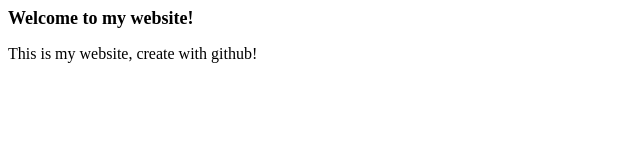
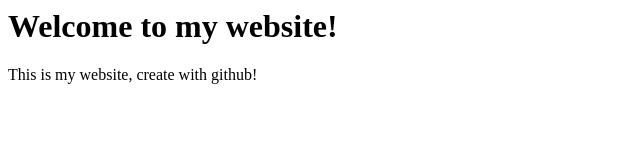
Before and after one commit to AngelCodes2/minecraft-website, a plain HTML site: page index.html in a window 1280 px wide. Shown: the whole page, without its empty margins (0-640 px from the left). Drawn offline with Linux system fonts and the light colour scheme.

Commit message:
Remove inline style from heading in index.html

```diff
--- a/index.html
+++ b/index.html
@@ -1,4 +1,4 @@
 <div id="box1">
- <h1 style="font-size: large;">Welcome to my website!</h1>
+ <h1>Welcome to my website!</h1>
  <p>This is my website, create with github!</p>
 </div>
```
